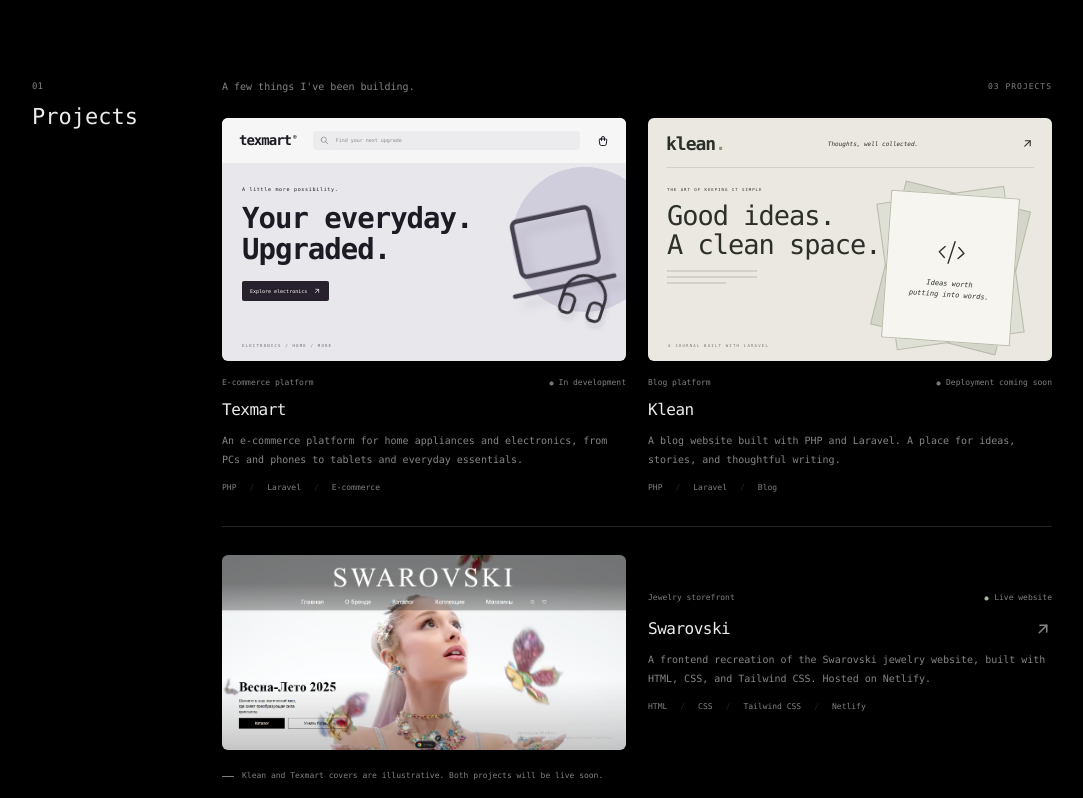
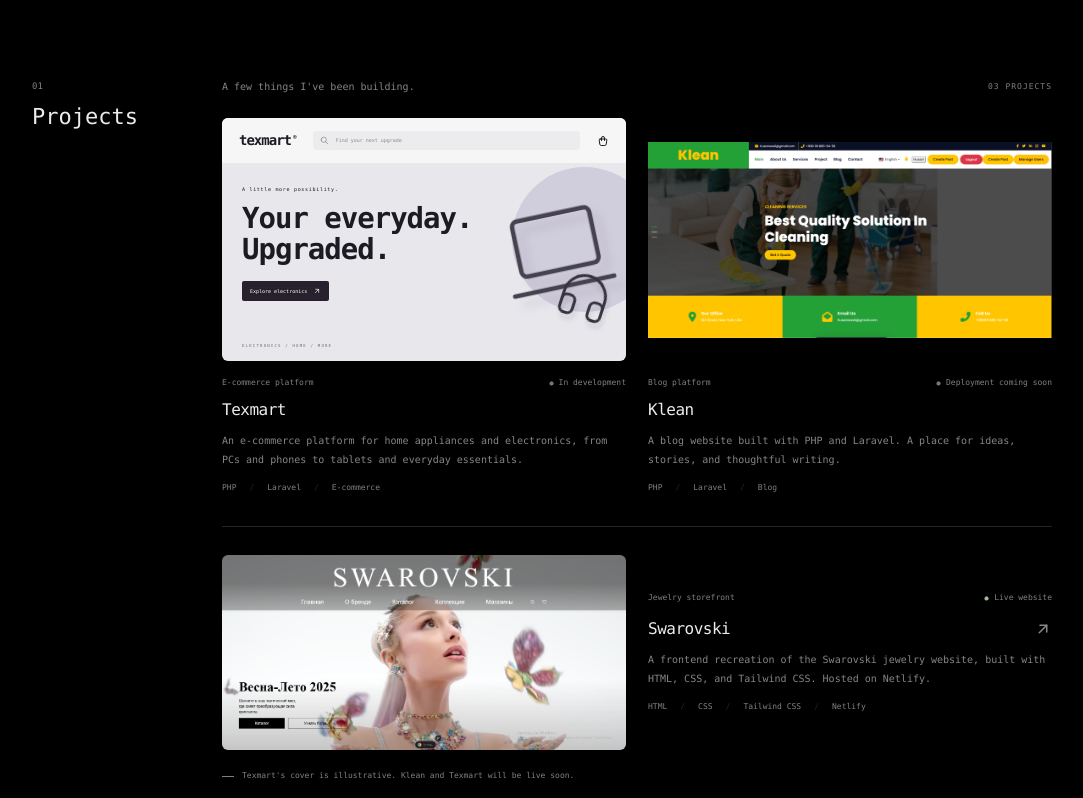
Before and after one commit to husanswe/personal_portfolio_website, a Next.js app: page / in a window 1280 px wide. Shown: the part 702-1500 px from the top of the page, without its empty margins (98-1181 px from the left). Built offline with nearby package versions, Linux system fonts and the light colour scheme; no server answers.

Commit message:
Use the supplied Klean website screenshot as its project preview

```diff
--- a/src/app/globals.css
+++ b/src/app/globals.css
@@ -132,7 +132,7 @@ button:focus-visible, a:focus-visible, [tabindex]:focus-visible { outline: 2px s
 .product-laptop { position: absolute; width: 135px; height: 135px; right: 1%; top: 2%; color: #47424f; transform: rotate(-12deg); filter: drop-shadow(7px 10px 5px #534d6229); }
 .product-headphones { position: absolute; width: 63px; height: 63px; right: 5%; top: 47%; color: #37333d; transform: rotate(18deg); filter: drop-shadow(3px 5px 2px #544e622c); }
 .art-caption { position: absolute; left: 20px; bottom: 12px; font-size: 4px; letter-spacing: 1.2px; opacity: .6; }
-.klean-art { background: #eae8e1; color: #2c3029; }
+.klean-art { background: #000; }
 .klean-toolbar { display: flex; justify-content: space-between; align-items: center; margin: 0 18px; padding: 12px 0 10px; border-bottom: 1px solid #2c302922; }
 .klean-toolbar > span:first-child { font-size: 18px; font-weight: 700; letter-spacing: -1px; }
 .klean-dot { color: #8e987c; }
--- a/src/app/page.tsx
+++ b/src/app/page.tsx
@@ -49,7 +49,7 @@ export default function Home() {
               <p>{project.description}</p><div className="project-tags">{project.tags.map(tag => <span key={tag}>{tag}</span>)}</div></div>
             </article>)}
           </div>
-          <p className="project-footnote"><span className="tiny-line" />Klean and Texmart covers are illustrative. Both projects will be live soon.</p>
+          <p className="project-footnote"><span className="tiny-line" />Texmart&apos;s cover is illustrative. Klean and Texmart will be live soon.</p>
         </Section>
 
         <Section id="activity" number="02" title="Activity"><GithubActivity /></Section>
--- a/src/components/project-preview.tsx
+++ b/src/components/project-preview.tsx
@@ -1,7 +1,7 @@
 import Image from "next/image";
-import { IconArrowUpRight, IconCode, IconDeviceLaptop, IconHeadphones, IconShoppingBag, IconSearch } from "@tabler/icons-react";
+import { IconArrowUpRight, IconDeviceLaptop, IconHeadphones, IconShoppingBag, IconSearch } from "@tabler/icons-react";
 
-// Unpublished projects use illustrative covers; Swarovski uses the supplied screenshot.
+// Texmart uses an illustrative cover; Klean and Swarovski use supplied screenshots.
 export function ProjectPreview({ kind }: { kind: string }) {
   if (kind === "texmart") return <div className="project-art texmart-art" aria-label="Illustrative Texmart project cover">
     <div className="preview-toolbar"><span className="texmart-brand">texmart<span>®</span></span><span className="preview-search"><IconSearch size={9} />Find your next upgrade</span><IconShoppingBag size={12} /></div>
@@ -9,11 +9,8 @@ export function ProjectPreview({ kind }: { kind: string }) {
     <div className="product-orbit"><div className="orbit-ring" /><IconDeviceLaptop className="product-laptop" stroke={0.8} /><IconHeadphones className="product-headphones" stroke={1.1} /></div>
     <div className="art-caption">ELECTRONICS / HOME / MORE</div>
   </div>;
-  if (kind === "klean") return <div className="project-art klean-art" aria-label="Illustrative Klean project cover">
-    <div className="klean-toolbar"><span>klean<span className="klean-dot">.</span></span><span>Thoughts, well collected.</span><IconArrowUpRight size={13} /></div>
-    <div className="klean-inner"><span className="preview-eyebrow">THE ART OF KEEPING IT SIMPLE</span><strong>Good ideas.<br />A clean space.</strong><div className="klean-lines"><i /><i /><i /></div></div>
-    <div className="paper-stack"><div /><div /><div><IconCode size={33} stroke={1} /><span>Ideas worth<br />putting into words.</span></div></div>
-    <div className="art-caption">A JOURNAL BUILT WITH LARAVEL</div>
+  if (kind === "klean") return <div className="project-art klean-art">
+    <Image src="/projects/klean.png" width={1908} height={927} sizes="(max-width: 520px) 100vw, (max-width: 700px) 50vw, 430px" alt="Screenshot of Husan's Klean website, showing its green and yellow homepage and cleaning services hero" className="project-screenshot" />
   </div>;
   return <div className="project-art swarovski-art">
     <Image src="/projects/swarovski.png" width={1905} height={918} sizes="(max-width: 520px) 100vw, (max-width: 700px) 50vw, 430px" alt="Screenshot of Husan's Swarovski frontend project, featuring the Spring–Summer 2025 jewelry collection" className="project-screenshot" />
```
Also changed, not shown: public/projects/klean.png (added).
